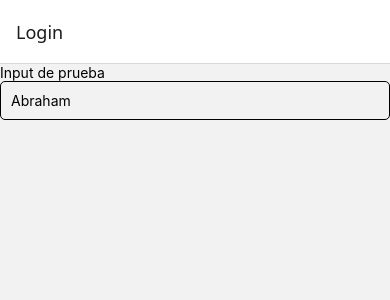
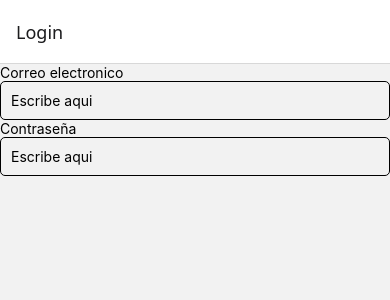
Before and after one commit to AbrahamRP97/MiPrimerProyecto, a React Native app in the folder MiPrimerProyecto/: screen /Login in a window 390 px wide. Shown: the top 300 px of the page. Built offline with nearby package versions, Linux system fonts and the light colour scheme.

Commit message:
Creacion del input para Password

```diff
--- a/MiPrimerProyecto/Componentes/CustomInput.tsx
+++ b/MiPrimerProyecto/Componentes/CustomInput.tsx
@@ -22,7 +22,7 @@ export default function CustomInput({ label, value, type, onChange, required }:
             <Text>{label}</Text>
             <TextInput
                 style={styles.input}
-                placeholder={"Placeholder"}
+                placeholder={"Escribe aqui"}
                 value = {value}
                 onChangeText={onChange}
                 secureTextEntry={isRequired}
--- a/MiPrimerProyecto/Screens/Login.tsx
+++ b/MiPrimerProyecto/Screens/Login.tsx
@@ -2,15 +2,23 @@ import { View } from "react-native";
 import CustomInput from "../Componentes/CustomInput";
 import { useState } from "react";
 export default function Login() {
-const [email, setEmail] = useState('abraham@unitec.edu');
-
+const [email, setEmail] = useState('');
+const [password, setPassword] = useState('');
     return (
         <View>
             <CustomInput
-                label={"Input de prueba"}
-                value={"Abraham"}
-                onChange={()=>{}}
+                label="Correo electronico"
+                type="email"
+                value={email}
+                onChange={setEmail}
                 required={false} />
+
+            <CustomInput
+                label="Contraseña"
+                type="password"
+                value={password}
+                onChange={setPassword}
+                required={true} />
         </View>
     );
 }
```
